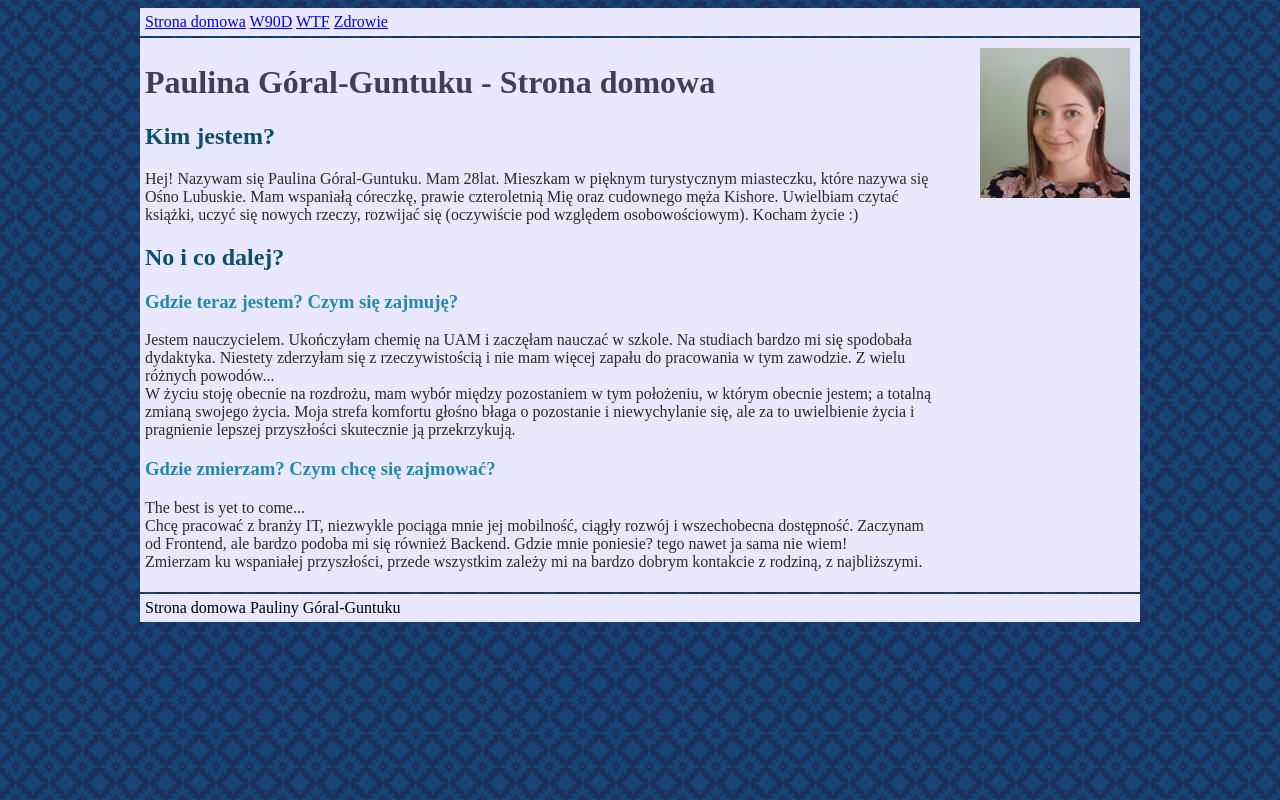
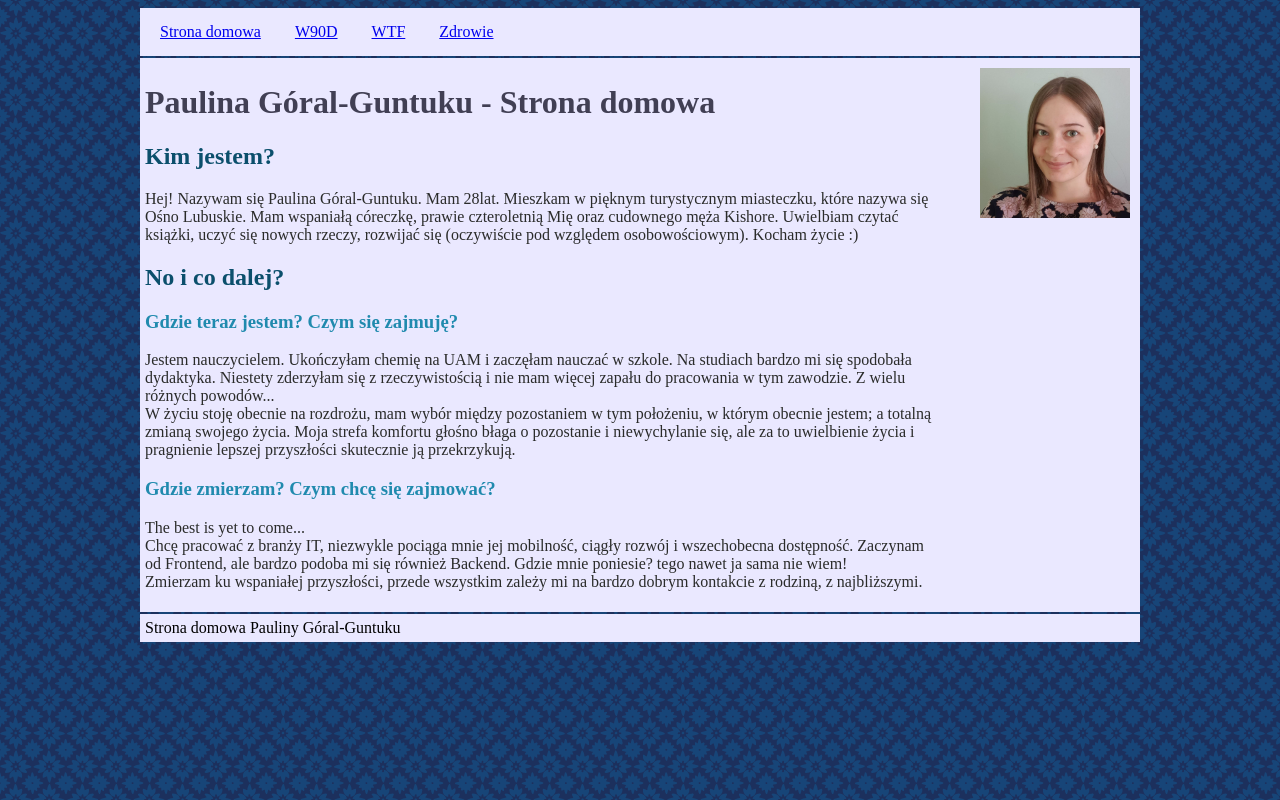
Before and after one commit to paulina-goral-guntuku/homepage, a plain HTML site: page index.html in a window 1280 px wide. Drawn offline with Linux system fonts and the light colour scheme.

Commit message:
Added style to navigation links

```diff
--- a/style.css
+++ b/style.css
@@ -7,6 +7,13 @@ body {
   width: 1000px;
   height: 8%;
   margin: 2px auto;
+  padding: 5px;
+  box-sizing: border-box;
+}
+
+.navigation__link {
+  display: inline-block;
+  margin: 5px 10px;
   padding: 5px;
   box-sizing: border-box;
 }
```
